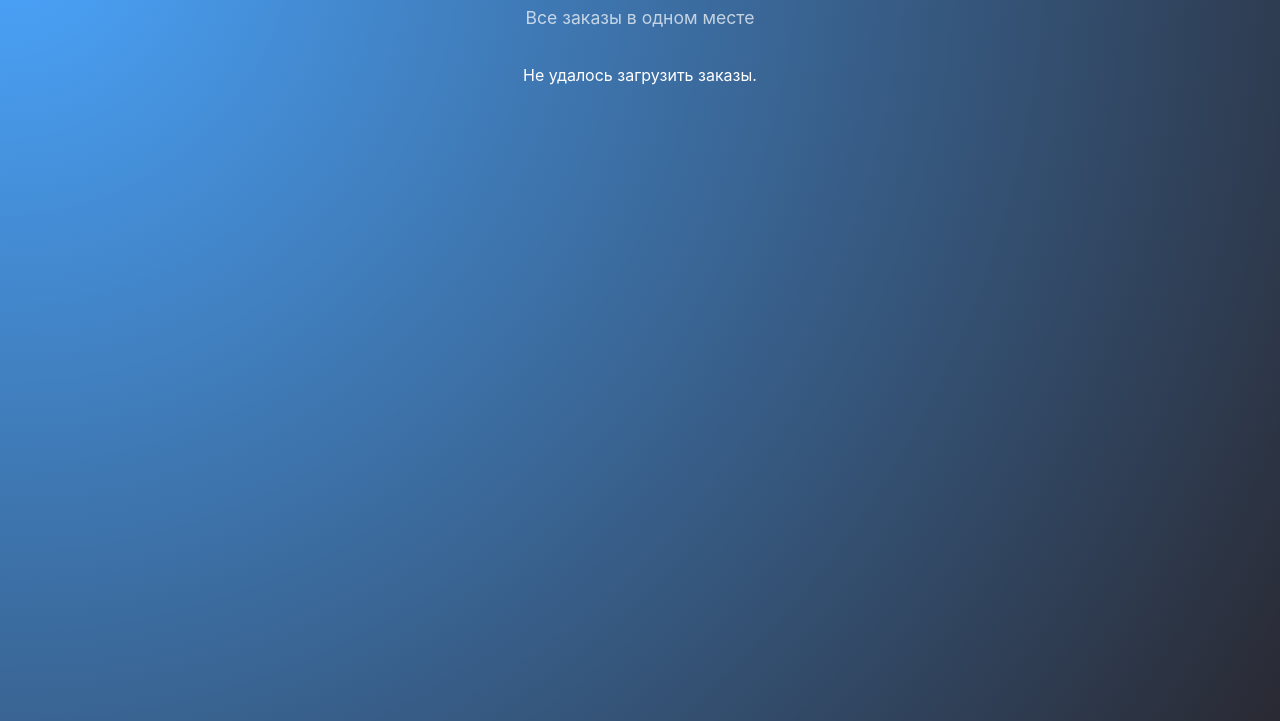
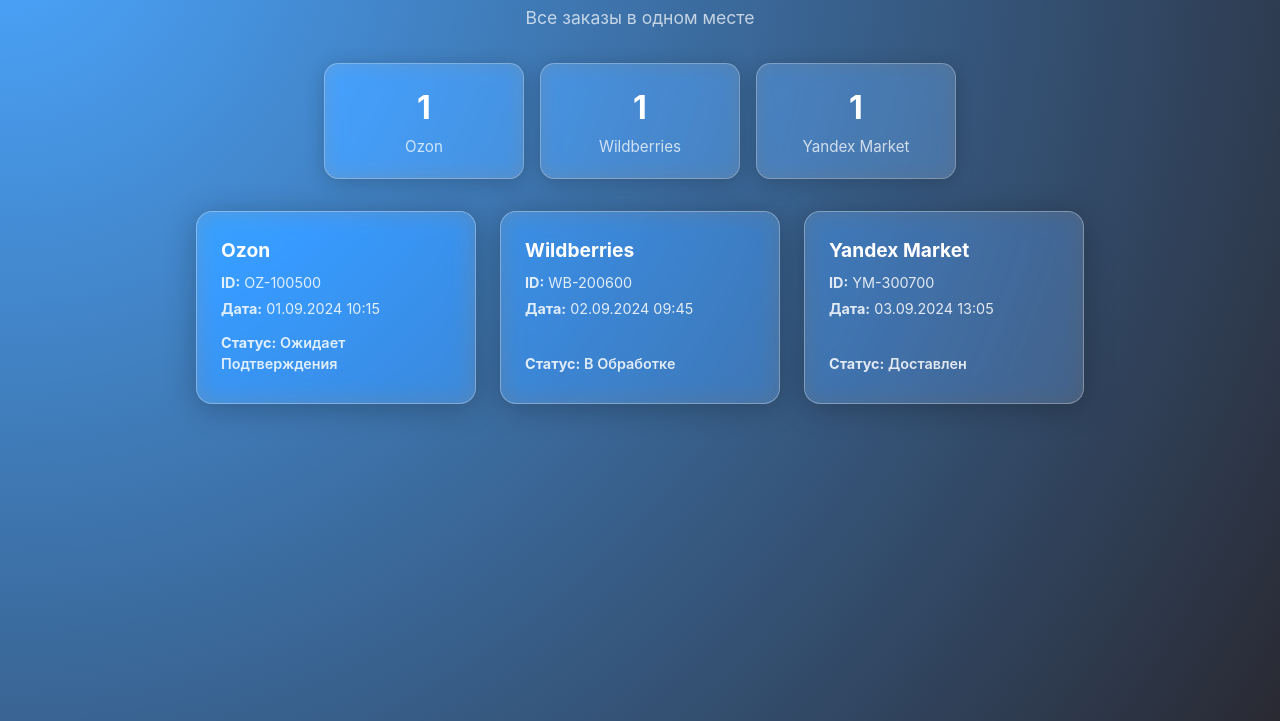
Before and after one commit to Otar989/Marketplace_dashboard, a plain HTML site: page frontend/index.html in a window 1280 px wide. Shown: the part 79-800 px from the top of the page. Drawn offline with Linux system fonts and the light colour scheme; no server answers.

Commit message:
Enhance README and frontend files: Added instructions for backend configuration, implemented a summary section in the dashboard, and improved error handling for order fetching. Updated styles for the summary display.

```diff
--- /dev/null
+++ b/frontend/config.js
@@ -0,0 +1,9 @@
+// Global configuration for the Marketplace Dashboard frontend.
+// Set `API_BASE_URL` to the publicly accessible backend URL when deploying
+// the frontend (e.g. GitHub Pages). Leave it empty to use the defaults below.
+window.APP_CONFIG = {
+  // Example: 'https://your-backend-domain.example.com'
+  API_BASE_URL: '',
+  // Port for local development backend when serving the frontend locally.
+  LOCAL_BACKEND_PORT: 3001,
+};
--- a/frontend/index.html
+++ b/frontend/index.html
@@ -12,8 +12,10 @@
       <h1>Заказы маркетплейсов</h1>
       <p class="subtitle">Все заказы в одном месте</p>
     </header>
+    <section id="summary" class="summary-grid"></section>
     <section id="orders" class="orders-grid"></section>
   </div>
+  <script src="config.js"></script>
   <script src="script.js"></script>
 </body>
 </html>
--- /dev/null
+++ b/frontend/sample-orders.json
@@ -0,0 +1,22 @@
+{
+  "orders": [
+    {
+      "id": "OZ-100500",
+      "createdAt": "2024-09-01T10:15:00.000Z",
+      "status": "awaiting_confirmation",
+      "marketplace": "Ozon"
+    },
+    {
+      "id": "WB-200600",
+      "createdAt": "2024-09-02T09:45:00.000Z",
+      "status": "processing",
+      "marketplace": "Wildberries"
+    },
+    {
+      "id": "YM-300700",
+      "createdAt": "2024-09-03T13:05:00.000Z",
+      "status": "delivered",
+      "marketplace": "Yandex Market"
+    }
+  ]
+}
--- a/frontend/script.js
+++ b/frontend/script.js
@@ -5,11 +5,12 @@
   const ordersContainer = document.getElementById('orders');
   ordersContainer.innerHTML = '<p>Загрузка…</p>';
   try {
-    // Use the same origin for API calls unless overridden
-    const apiUrl = `${window.location.protocol}//${window.location.hostname}:3001/api/orders`;
-    const response = await fetch(apiUrl);
-    const data = await response.json();
-    const orders = data.orders || [];
+    const orders = await retrieveOrders();
+    renderSummary(orders);
+    if (!orders.length) {
+      ordersContainer.innerHTML = '<p>Нет заказов для отображения.</p>';
+      return;
+    }
     ordersContainer.innerHTML = '';
     orders.forEach((order) => {
       const card = document.createElement('div');
@@ -24,8 +25,86 @@
     });
   } catch (err) {
     console.error(err);
+    renderSummary([]);
     ordersContainer.innerHTML = '<p>Не удалось загрузить заказы.</p>';
   }
+}
+
+// Render a lightweight dashboard summary with counts per marketplace.
+function renderSummary(orders) {
+  const summaryContainer = document.getElementById('summary');
+  if (!summaryContainer) return;
+  const stats = aggregateByMarketplace(orders);
+  if (!stats.length) {
+    summaryContainer.innerHTML = '<p>Данных пока нет.</p>';
+    return;
+  }
+  summaryContainer.innerHTML = '';
+  stats.forEach(({ marketplace, count }) => {
+    const card = document.createElement('div');
+    card.className = 'summary-card';
+    card.innerHTML = `
+      <h2>${count}</h2>
+      <p>${marketplace}</p>
+    `;
+    summaryContainer.appendChild(card);
+  });
+}
+
+// Count orders per marketplace and sort alphabetically.
+function aggregateByMarketplace(orders) {
+  if (!orders || !orders.length) return [];
+  const map = new Map();
+  orders.forEach((order) => {
+    const key = order.marketplace || 'Другие';
+    const current = map.get(key) || 0;
+    map.set(key, current + 1);
+  });
+  return Array.from(map.entries())
+    .map(([marketplace, count]) => ({ marketplace, count }))
+    .sort((a, b) => a.marketplace.localeCompare(b.marketplace));
+}
+
+// Decide which API endpoint should be used and fetch orders.
+async function retrieveOrders() {
+  const apiBaseUrl = resolveApiBaseUrl();
+  if (apiBaseUrl) {
+    try {
+      const response = await fetch(`${apiBaseUrl}/api/orders`);
+      if (!response.ok) {
+        throw new Error(`API request failed with status ${response.status}`);
+      }
+      const data = await response.json();
+      return data.orders || [];
+    } catch (error) {
+      console.warn('Не удалось получить данные с бэкенда. Используем демо‑данные.', error);
+    }
+  }
+  return loadSampleOrders();
+}
+
+// Fallback: load bundled sample orders for demo mode.
+async function loadSampleOrders() {
+  const response = await fetch('sample-orders.json');
+  if (!response.ok) {
+    throw new Error('Не удалось загрузить демонстрационные данные');
+  }
+  const data = await response.json();
+  return data.orders || [];
+}
+
+// Determine backend URL based on config and environment.
+function resolveApiBaseUrl() {
+  const config = window.APP_CONFIG || {};
+  if (config.API_BASE_URL && typeof config.API_BASE_URL === 'string') {
+    return config.API_BASE_URL.replace(/\/$/, '');
+  }
+  const { hostname, protocol } = window.location;
+  if (hostname === 'localhost' || hostname === '127.0.0.1') {
+    const port = config.LOCAL_BACKEND_PORT || 3001;
+    return `${protocol}//${hostname}:${port}`;
+  }
+  return '';
 }
 
 // Format ISO date string to human‑readable (DD.MM.YYYY HH:MM)
--- a/frontend/style.css
+++ b/frontend/style.css
@@ -35,6 +35,38 @@
 .header .subtitle {
   font-size: 1.1rem;
   color: rgba(255, 255, 255, 0.7);
+}
+
+/* Summary section */
+.summary-grid {
+  display: flex;
+  flex-wrap: wrap;
+  gap: 1rem;
+  justify-content: center;
+  margin-bottom: 2rem;
+}
+
+.summary-card {
+  backdrop-filter: blur(10px) saturate(160%);
+  -webkit-backdrop-filter: blur(10px) saturate(160%);
+  background: rgba(255, 255, 255, 0.17);
+  border-radius: 0.9rem;
+  border: 1px solid rgba(255, 255, 255, 0.25);
+  padding: 1.2rem 1.6rem;
+  min-width: 200px;
+  text-align: center;
+  box-shadow: 0 3px 20px rgba(0, 0, 0, 0.2);
+}
+
+.summary-card h2 {
+  font-size: 2rem;
+  font-weight: 700;
+  margin-bottom: 0.25rem;
+}
+
+.summary-card p {
+  color: rgba(255, 255, 255, 0.75);
+  font-size: 0.95rem;
 }
 
 /* Orders grid */
@@ -90,6 +122,13 @@
   .order-card {
     width: 100%;
   }
+  .summary-grid {
+    flex-direction: column;
+    align-items: stretch;
+  }
+  .summary-card {
+    width: 100%;
+  }
   .header h1 {
     font-size: 2rem;
   }
```
Also changed, not shown: README.md, 1 other file.
